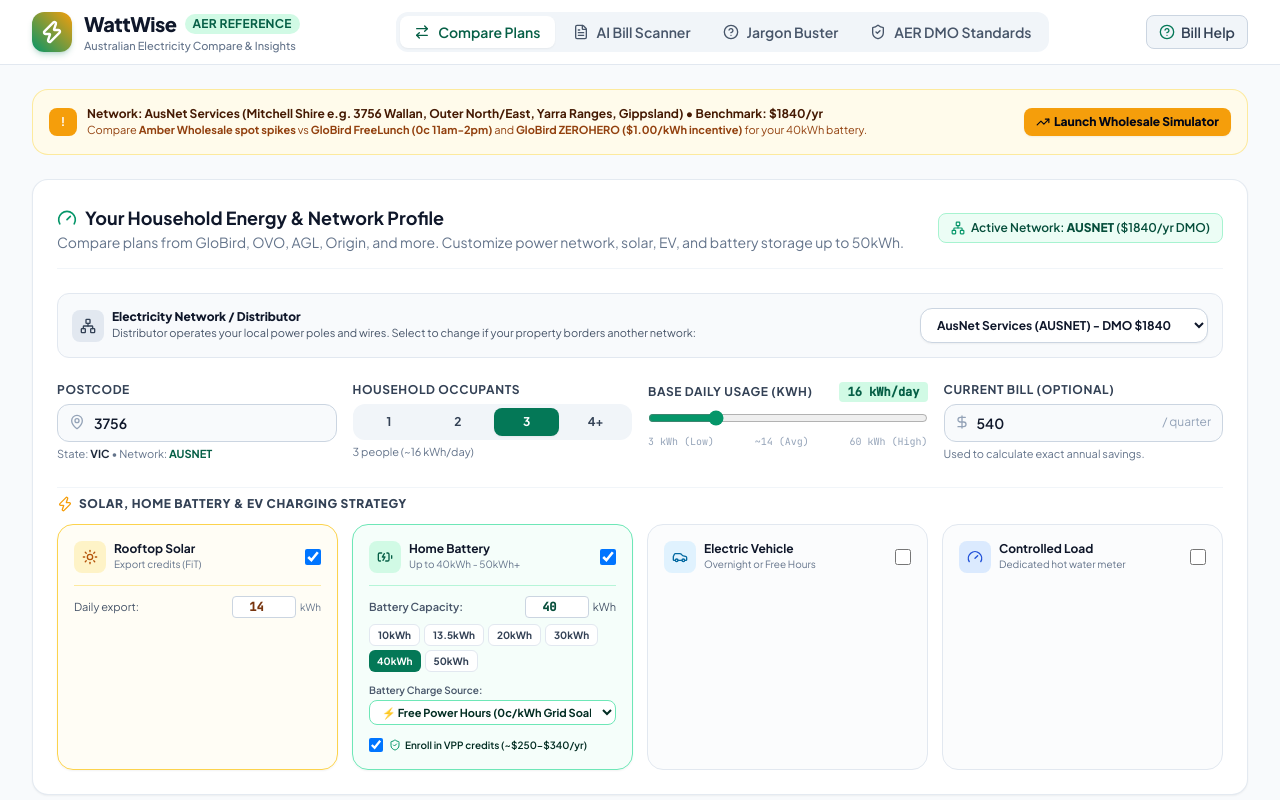
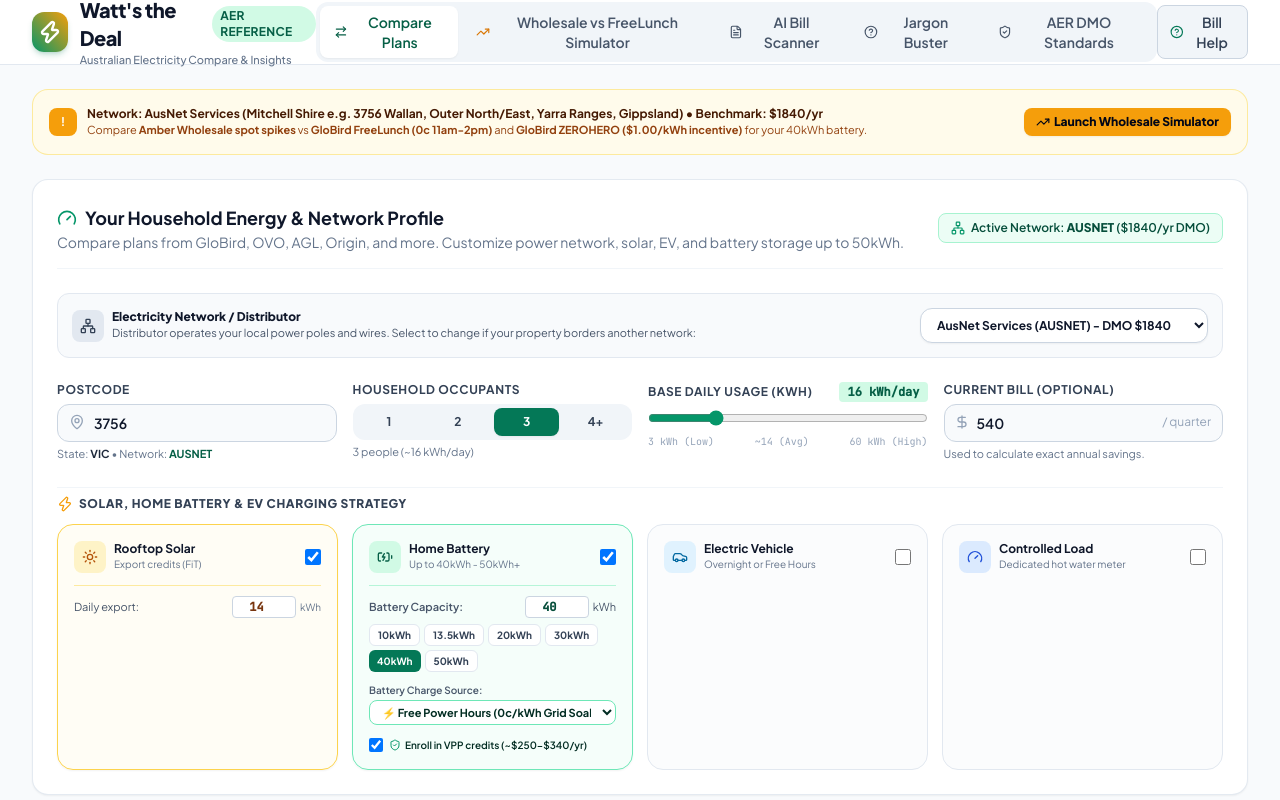
Before and after one commit to ANDYGT40/watts_the_deal, a React (Vite) app in the folder frontend/: page / in a window 1280 px wide. Shown: the top 800 px of the page. Built offline with nearby package versions, Linux system fonts and the light colour scheme.

Commit message:
added wholesale compare

```diff
--- a/frontend/components/Navbar.tsx
+++ b/frontend/components/Navbar.tsx
@@ -1,9 +1,9 @@
 import React from 'react';
-import { Zap, ShieldCheck, HelpCircle, FileText, ArrowRightLeft } from 'lucide-react';
+import { Zap, ShieldCheck, HelpCircle, FileText, ArrowRightLeft, TrendingUp } from 'lucide-react';
 
 interface NavbarProps {
-  activeTab: 'compare' | 'scanner' | 'glossary' | 'aerData';
-  setActiveTab: (tab: 'compare' | 'scanner' | 'glossary' | 'aerData') => void;
+  activeTab: 'compare' | 'wholesale' | 'scanner' | 'glossary' | 'aerData';
+  setActiveTab: (tab: 'compare' | 'wholesale' | 'scanner' | 'glossary' | 'aerData') => void;
   onOpenJargonModal: () => void;
 }
 
@@ -19,7 +19,7 @@ export const Navbar: React.FC<NavbarProps> = ({ activeTab, setActiveTab, onOpenJ
             </div>
             <div>
               <div className="flex items-center gap-2">
-                <span className="text-xl font-extrabold tracking-tight text-slate-900">WattWise</span>
+                <span className="text-xl font-extrabold tracking-tight text-slate-900">Watt's the Deal</span>
                 <span className="text-xs px-2 py-0.5 rounded-full bg-emerald-100 text-emerald-800 font-bold tracking-wide uppercase">
                   AER Reference
                 </span>
@@ -40,6 +40,17 @@ export const Navbar: React.FC<NavbarProps> = ({ activeTab, setActiveTab, onOpenJ
             >
               <ArrowRightLeft className="w-4 h-4" />
               Compare Plans
+            </button>
+            <button
+              onClick={() => setActiveTab('wholesale')}
+              className={`flex items-center gap-2 px-3.5 py-1.5 rounded-lg text-sm font-semibold transition-all ${
+                activeTab === 'wholesale'
+                  ? 'bg-white text-emerald-800 shadow-sm'
+                  : 'text-slate-600 hover:text-slate-900'
+              }`}
+            >
+              <TrendingUp className="w-4 h-4 text-amber-600" />
+              Wholesale vs FreeLunch Simulator
             </button>
             <button
               onClick={() => setActiveTab('scanner')}
@@ -99,6 +110,14 @@ export const Navbar: React.FC<NavbarProps> = ({ activeTab, setActiveTab, onOpenJ
             Compare Plans
           </button>
           <button
+            onClick={() => setActiveTab('wholesale')}
+            className={`px-3 py-1.5 rounded-md font-semibold whitespace-nowrap ${
+              activeTab === 'wholesale' ? 'bg-emerald-700 text-white' : 'bg-slate-100 text-slate-700'
+            }`}
+          >
+            Wholesale Simulator
+          </button>
+          <button
             onClick={() => setActiveTab('scanner')}
             className={`px-3 py-1.5 rounded-md font-semibold whitespace-nowrap ${
               activeTab === 'scanner' ? 'bg-emerald-700 text-white' : 'bg-slate-100 text-slate-700'
```
